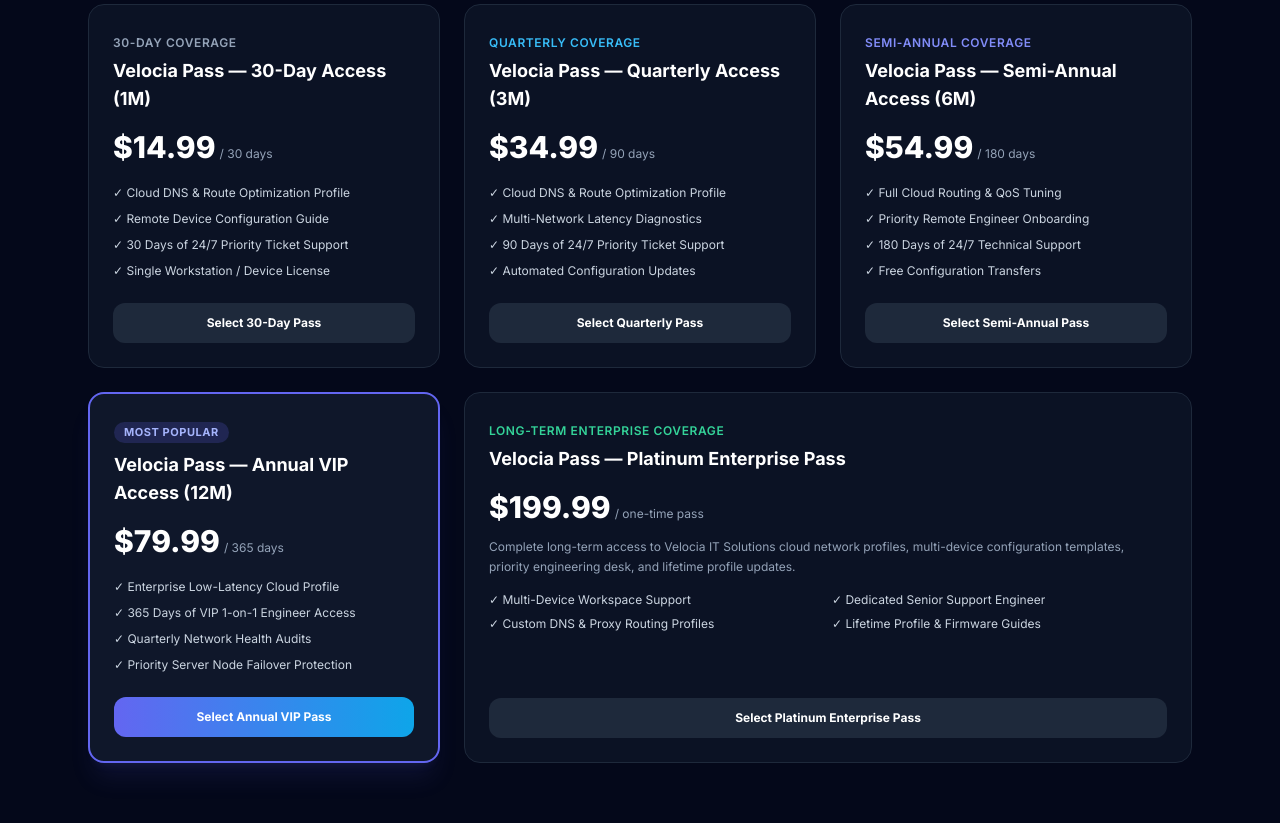
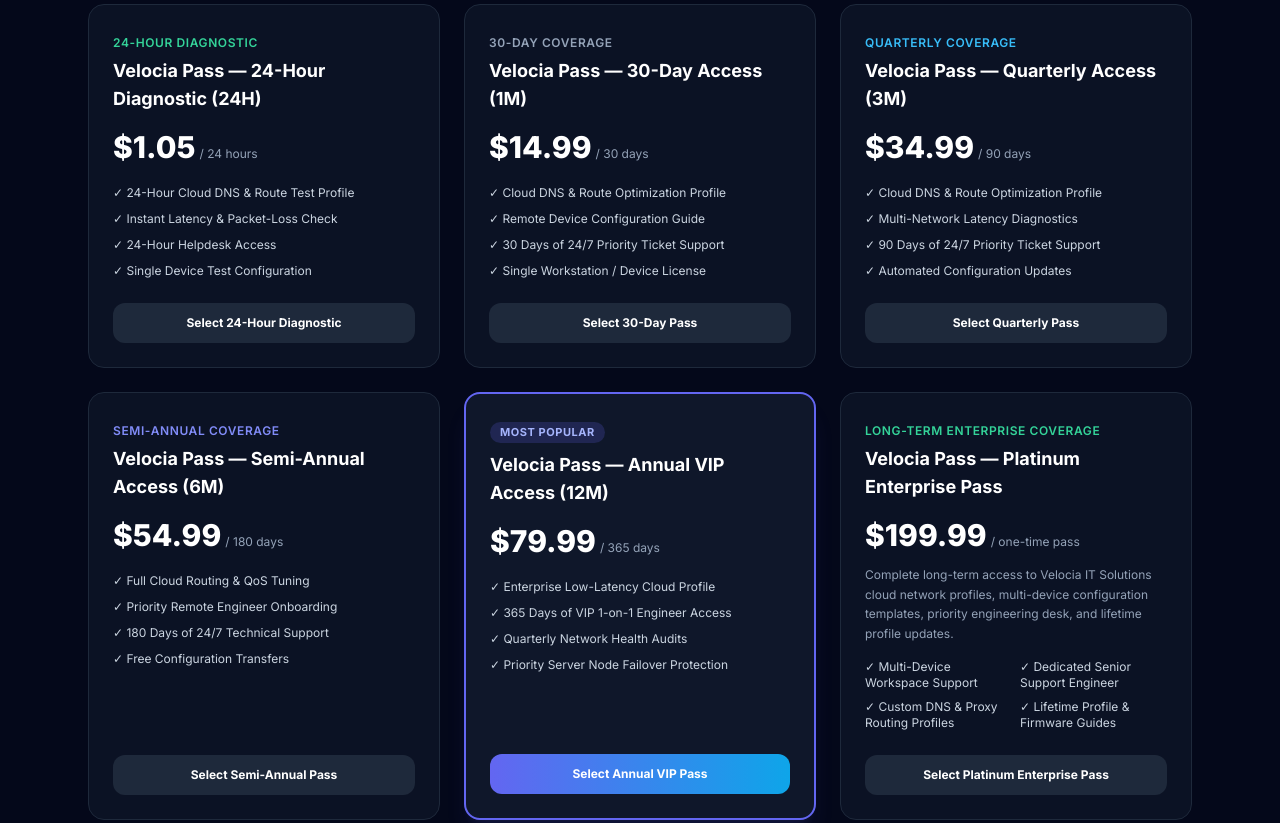
Before and after one commit to Jumperk12/Velocia-IT-Solutions, a plain HTML site: page index.html in a window 1280 px wide. Shown: the part 1919-2742 px from the top of the page. Drawn offline with nearby package versions, Linux system fonts and the light colour scheme.

Commit message:
Add .05 24-Hour Diagnostic Pass to clean IT storefront

```diff
--- a/index.html
+++ b/index.html
@@ -171,6 +171,27 @@
       </div>
 
       <div class="mt-12 grid gap-6 sm:grid-cols-2 lg:grid-cols-3">
+        <!-- 24-Hour Diagnostic Pass -->
+        <div class="rounded-2xl border border-slate-800 bg-slate-900/70 p-6 flex flex-col justify-between">
+          <div>
+            <span class="text-xs font-semibold uppercase tracking-wider text-emerald-400">24-Hour Diagnostic</span>
+            <h3 class="mt-1 text-lg font-bold text-white">Velocia Pass — 24-Hour Diagnostic (24H)</h3>
+            <div class="mt-4 flex items-baseline gap-1">
+              <span class="text-3xl font-extrabold text-white">$1.05</span>
+              <span class="text-xs text-slate-400">/ 24 hours</span>
+            </div>
+            <ul class="mt-5 space-y-2.5 text-xs text-slate-300">
+              <li>&#10003; 24-Hour Cloud DNS &amp; Route Test Profile</li>
+              <li>&#10003; Instant Latency &amp; Packet-Loss Check</li>
+              <li>&#10003; 24-Hour Helpdesk Access</li>
+              <li>&#10003; Single Device Test Configuration</li>
+            </ul>
+          </div>
+          <a href="https://whop.com/checkout/plan_IVC4aUfadTyVN" class="mt-6 block w-full rounded-xl bg-slate-800 py-3 text-center text-xs font-bold text-white hover:bg-slate-700 transition">
+            Select 24-Hour Diagnostic
+          </a>
+        </div>
+
         <!-- 1 Month -->
         <div class="rounded-2xl border border-slate-800 bg-slate-900/70 p-6 flex flex-col justify-between">
           <div>
@@ -256,7 +277,7 @@
         </div>
 
         <!-- Lifetime Enterprise -->
-        <div class="rounded-2xl border border-slate-800 bg-slate-900/70 p-6 flex flex-col justify-between sm:col-span-2 lg:col-span-2">
+        <div class="rounded-2xl border border-slate-800 bg-slate-900/70 p-6 flex flex-col justify-between">
           <div>
             <span class="text-xs font-semibold uppercase tracking-wider text-emerald-400">Long-Term Enterprise Coverage</span>
             <h3 class="mt-1 text-lg font-bold text-white">Velocia Pass — Platinum Enterprise Pass</h3>
```
